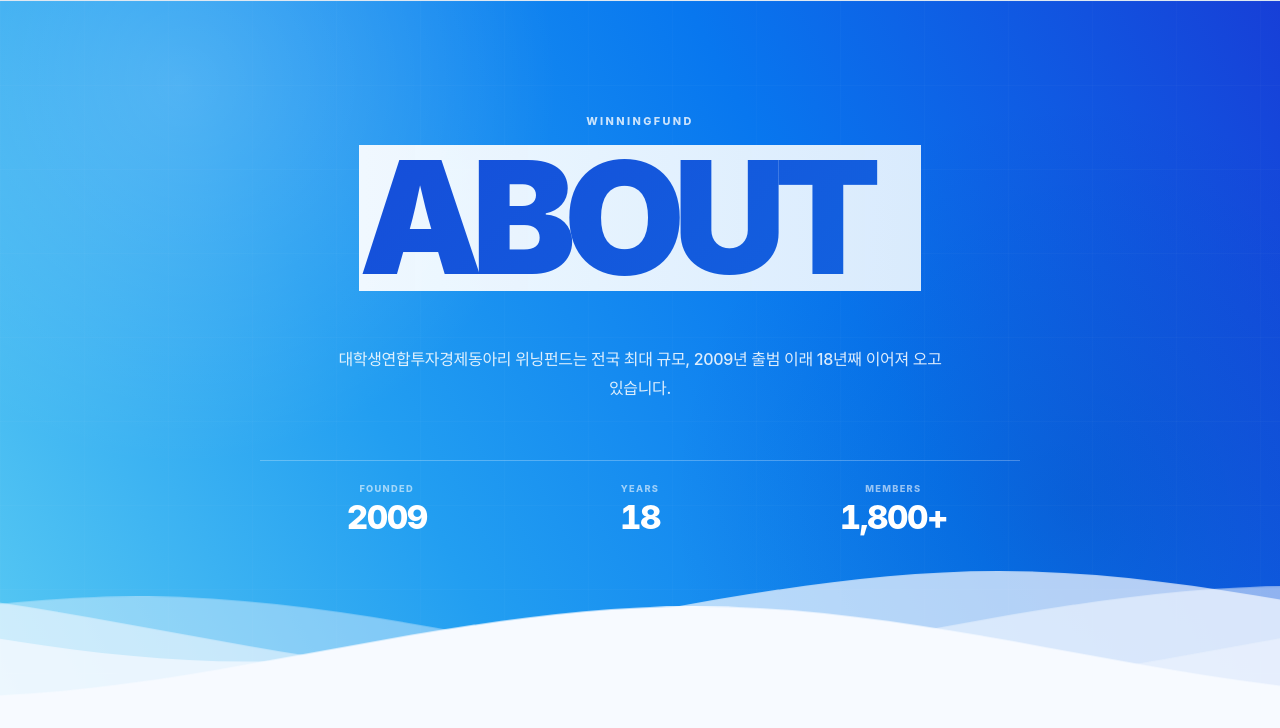
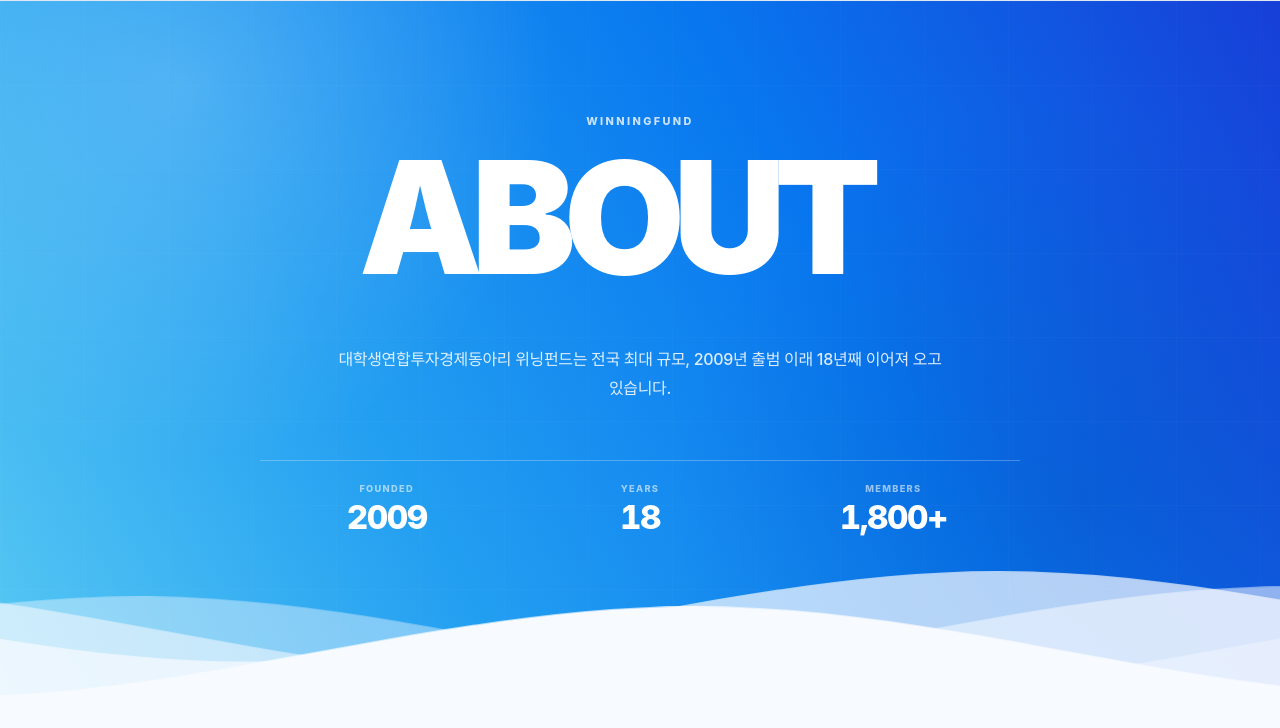
Before and after one commit to ddomology/winningfund-react, a React app: page /about in a window 1280 px wide. Shown: the part 72-800 px from the top of the page. Built offline with nearby package versions, Linux system fonts and the light colour scheme.

Commit message:
design: match route hero slit to home

```diff
--- a/src/styles/route-hero-effects.css
+++ b/src/styles/route-hero-effects.css
@@ -84,7 +84,7 @@
 }
 
 .wf-route-hero-title__ghost {
-  color: rgba(220, 239, 255, .16);
+  color: rgba(255, 255, 255, .18);
   opacity: 1;
   animation:
     wf-route-hero-ghost-retire
@@ -102,13 +102,8 @@
   max-width: 100%;
   padding-right: clamp(28px, 4vw, 78px);
   overflow: hidden;
-  color: transparent;
-  background:
-    linear-gradient(
-      90deg,
-      rgba(244, 250, 255, .98) 0%,
-      rgba(226, 240, 253, .96) 100%
-    );
+  color: #ffffff;
+  background: transparent;
   clip-path:
     polygon(
       0 50%,
@@ -126,21 +121,12 @@
 }
 
 .wf-route-hero-title__word {
-  color: transparent;
-  background-image:
-    linear-gradient(
-      135deg,
-      #1739d2 0%,
-      #1550da 38%,
-      #1168e1 70%,
-      #0e7ce6 100%
-    );
-  background-size: 320% 420%;
-  background-position: 46% 50%;
-  background-repeat: no-repeat;
-  background-clip: text;
-  -webkit-background-clip: text;
-  -webkit-text-fill-color: transparent;
+  color: #ffffff;
+  background: none;
+  background-image: none;
+  background-clip: border-box;
+  -webkit-background-clip: border-box;
+  -webkit-text-fill-color: #ffffff;
   text-shadow: none;
 }
 
@@ -426,3 +412,23 @@
     animation: none !important;
   }
 }
+
+/* WF ROUTE HERO WHITE CENTER SLIT CONTRACT START */
+/*
+ * Final opening contract for ABOUT / MEMBERS / ACTIVITIES / RECRUITMENT:
+ * - center-slit reveal stays exactly horizontal from 50% -> full glyph height
+ * - no pale backing rectangle
+ * - no blue/cobalt title fill
+ * - final title is pure white on the brand gradient hero
+ */
+.wf-route-hero-title__reveal {
+  background: transparent !important;
+}
+
+.wf-route-hero-title__word {
+  color: #ffffff !important;
+  background: none !important;
+  background-image: none !important;
+  -webkit-text-fill-color: #ffffff !important;
+}
+/* WF ROUTE HERO WHITE CENTER SLIT CONTRACT END */
```
